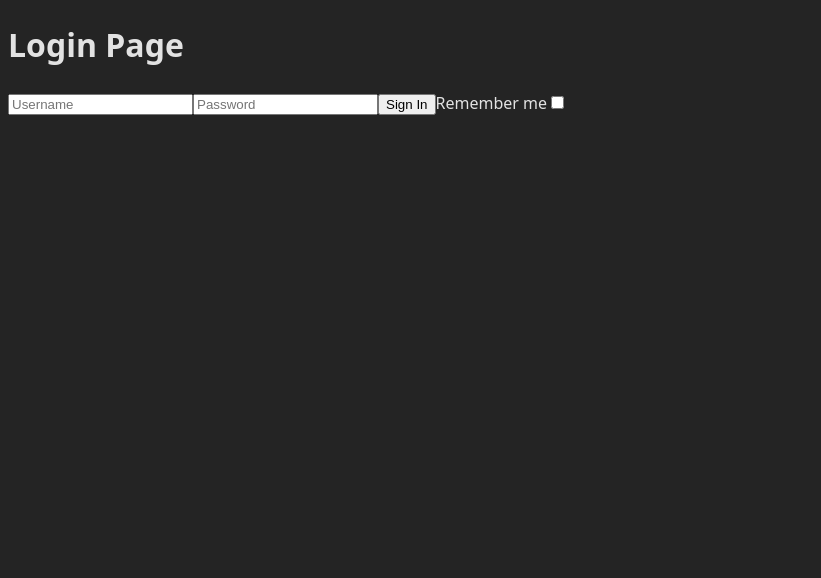
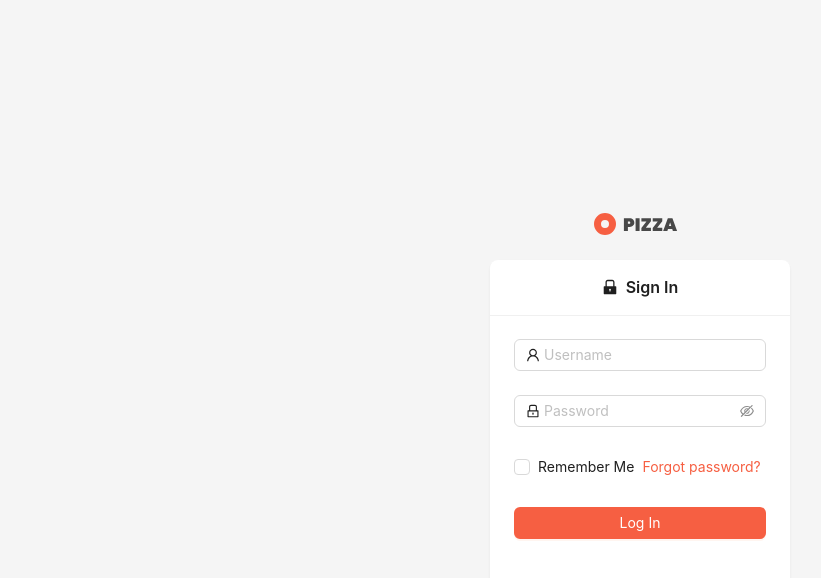
Before and after one commit to dev-hans-programmer/microservice-admin-ui, a React (Vite) app: page /auth/login in a window 1280 px wide. Shown: the top 578 px of the page, without its empty margins (0-821 px from the left). Built offline with nearby package versions, Linux system fonts and the light colour scheme.

Commit message:
Built a basic card using ant design

```diff
--- a/package.json
+++ b/package.json
@@ -13,6 +13,7 @@
    },
    "dependencies": {
       "@testing-library/jest-dom": "^6.9.1",
+      "antd": "^5.28.0",
       "react": "^19.1.1",
       "react-dom": "^19.1.1",
       "react-router-dom": "^6.30.1"
--- /dev/null
+++ b/src/components/icons/logo.tsx
@@ -0,0 +1,19 @@
+const Logo = () => {
+   return (
+      <svg
+         width='93'
+         height='23'
+         viewBox='0 0 93 23'
+         fill='none'
+         xmlns='http://www.w3.org/2000/svg'
+      >
+         <path
+            d='M40.322 9.63C40.322 10.434 40.136 11.166 39.764 11.826C39.392 12.474 38.84 12.99 38.108 13.374C37.388 13.758 36.512 13.95 35.48 13.95H33.896V18H29.9V5.256H35.48C37.04 5.256 38.234 5.652 39.062 6.444C39.902 7.236 40.322 8.298 40.322 9.63ZM35.03 10.8C35.858 10.8 36.272 10.41 36.272 9.63C36.272 8.85 35.858 8.46 35.03 8.46H33.896V10.8H35.03ZM45.5855 5.256V18H41.5895V5.256H45.5855ZM51.8182 14.814H56.9302V18H47.3902V14.994L52.4302 8.424H47.3902V5.256H56.9302V8.262L51.8182 14.814ZM63.1561 14.814H68.2681V18H58.7281V14.994L63.7681 8.424H58.7281V5.256H68.2681V8.262L63.1561 14.814ZM78.238 16.074H73.99L73.36 18H69.166L73.828 5.256H78.436L83.08 18H78.868L78.238 16.074ZM77.266 13.068L76.114 9.522L74.962 13.068H77.266Z'
+            fill='#484848'
+         />
+         <circle cx='11' cy='11' r='7.5' stroke='#F65F42' strokeWidth='7' />
+      </svg>
+   );
+};
+
+export default Logo;
--- a/src/main.tsx
+++ b/src/main.tsx
@@ -2,10 +2,21 @@ import { StrictMode } from 'react';
 import { createRoot } from 'react-dom/client';
 import { RouterProvider } from 'react-router-dom';
 import { router } from './router.tsx';
+import 'antd/dist/reset.css';
 import './index.css';
+import { ConfigProvider } from 'antd';
 
 createRoot(document.getElementById('root')!).render(
    <StrictMode>
-      <RouterProvider router={router} />
+      <ConfigProvider
+         theme={{
+            token: {
+               colorPrimary: '#F65F42',
+               colorLink: '#F65F42',
+            },
+         }}
+      >
+         <RouterProvider router={router} />
+      </ConfigProvider>
    </StrictMode>
 );
--- a/src/pages/login/index.tsx
+++ b/src/pages/login/index.tsx
@@ -1,15 +1,89 @@
+import { Button, Card, Checkbox, Form, Input, Layout, Space } from 'antd';
+import { LockFilled, LockOutlined, UserOutlined } from '@ant-design/icons';
+import Logo from '../../components/icons/logo';
+
 function LoginPage() {
    return (
-      <div data-testid='login-container'>
-         <h1>Login Page</h1>
-         <input type='text' placeholder='Username' aria-label='Username' />
-
-         <input type='password' placeholder='Password' aria-label='Password' />
-
-         <button type='submit'>Sign In</button>
-         <label htmlFor='remember-me'>Remember me</label>
-         <input type='checkbox' name='remember-me' id='remember-me' />
-      </div>
+      <>
+         <Layout
+            style={{ height: '100vh', display: 'grid', placeItems: 'center' }}
+         >
+            <Space direction='vertical' align='center' size='large'>
+               <Layout.Content
+                  style={{
+                     display: 'flex',
+                     alignItems: 'center',
+                     justifyContent: 'center',
+                  }}
+               >
+                  <Logo />
+               </Layout.Content>
+               <Card
+                  variant='borderless'
+                  style={{
+                     width: 300,
+                  }}
+                  title={
+                     <Space
+                        style={{
+                           width: '100%',
+                           display: 'flex',
+                           alignItems: 'center',
+                           justifyContent: 'center',
+                        }}
+                     >
+                        <LockFilled />
+                        Sign In
+                     </Space>
+                  }
+               >
+                  <Form>
+                     <Form.Item
+                        name='username'
+                        rules={[
+                           {
+                              required: true,
+                              message: 'Please input your username',
+                           },
+                        ]}
+                     >
+                        <Input
+                           prefix={<UserOutlined />}
+                           placeholder='Username'
+                        />
+                     </Form.Item>
+                     <Form.Item
+                        name='password'
+                        rules={[
+                           {
+                              required: true,
+                              message: 'Please input your password',
+                           },
+                        ]}
+                     >
+                        <Input.Password
+                           prefix={<LockOutlined />}
+                           placeholder='Password'
+                        />
+                     </Form.Item>
+                     <Form.Item>
+                        <Checkbox>Remember Me</Checkbox>
+                        <a href=''>Forgot password?</a>
+                     </Form.Item>
+                     <Form.Item>
+                        <Button
+                           style={{ width: '100%' }}
+                           type='primary'
+                           htmlType='submit'
+                        >
+                           Log In
+                        </Button>
+                     </Form.Item>
+                  </Form>
+               </Card>
+            </Space>
+         </Layout>
+      </>
    );
 }
 
--- a/vite.config.ts
+++ b/vite.config.ts
@@ -11,5 +11,8 @@ export default defineConfig({
       environment: 'jsdom',
       setupFiles: './setupTest.ts',
       globals: true,
+      css: true,
+      restoreMocks: true,
+      clearMocks: true,
    },
 });
```
Also changed, not shown: 1 other file (tests, documents, lock files or other folders).
